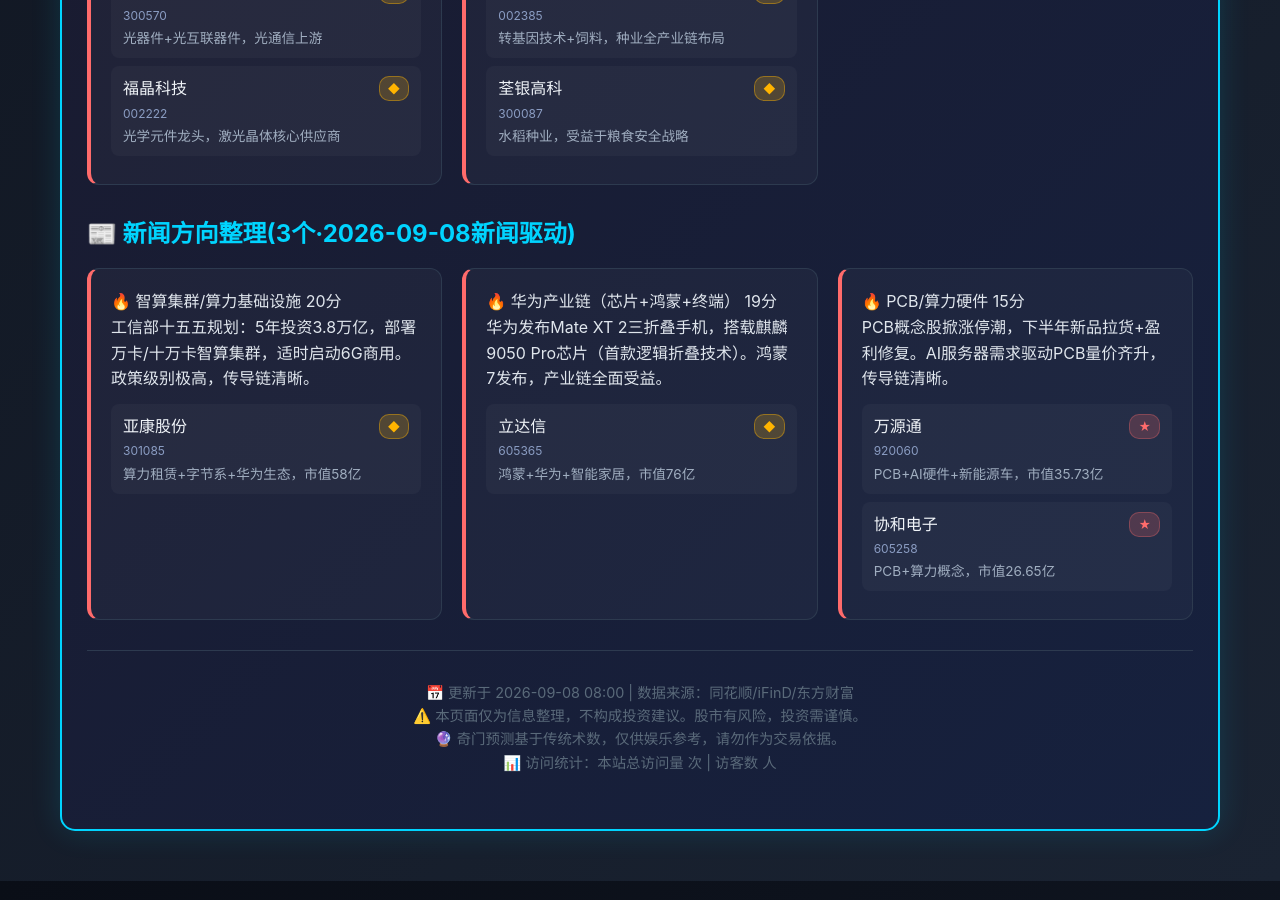
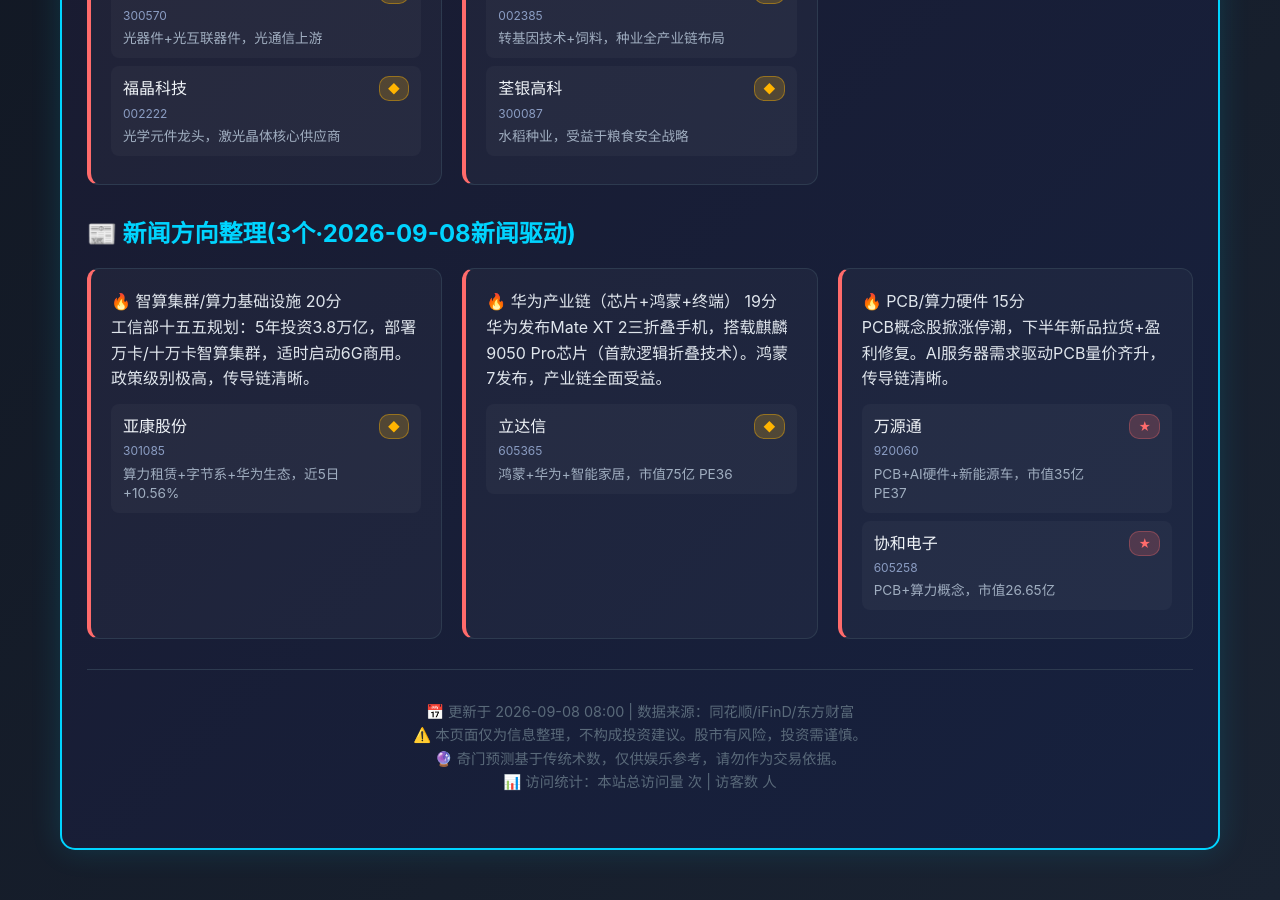
Before and after one commit to xiaoyi0319a/yixue-dashboard, a Jekyll site: the page index.html, which Jekyll copies as it is, in a window 1280 px wide and 900 px high, scrolled down 2324 px. Built offline with Jekyll 4.4.1, drawn with Linux system fonts in a browser that asks for light colours; comment, search, counter and statistics services are not loaded.

Commit message:
2026-09-08 新闻方向整理完整版更新

```diff
--- a/index.html
+++ b/index.html
@@ -304,7 +304,7 @@
             <div class="buzhang-left">
                 <div class="buzhang-name">亚康股份</div>
                 <div class="buzhang-code">301085</div>
-                <div class="buzhang-logic">算力租赁+字节系+华为生态，市值58亿</div>
+                <div class="buzhang-logic">算力租赁+字节系+华为生态，近5日+10.56%</div>
             </div>
             <span class="buzhang-tag bz-a" title="中匹配">◆</span>
         </div>
@@ -322,7 +322,7 @@
             <div class="buzhang-left">
                 <div class="buzhang-name">立达信</div>
                 <div class="buzhang-code">605365</div>
-                <div class="buzhang-logic">鸿蒙+华为+智能家居，市值76亿</div>
+                <div class="buzhang-logic">鸿蒙+华为+智能家居，市值75亿 PE36</div>
             </div>
             <span class="buzhang-tag bz-a" title="中匹配">◆</span>
         </div>
@@ -340,7 +340,7 @@
             <div class="buzhang-left">
                 <div class="buzhang-name">万源通</div>
                 <div class="buzhang-code">920060</div>
-                <div class="buzhang-logic">PCB+AI硬件+新能源车，市值35.73亿</div>
+                <div class="buzhang-logic">PCB+AI硬件+新能源车，市值35亿 PE37</div>
             </div>
             <span class="buzhang-tag bz-s" title="高匹配">★</span>
         </div>
```
